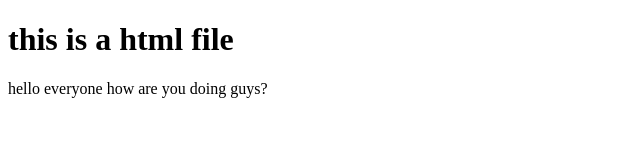
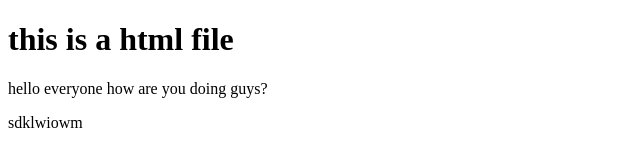
Before and after one commit to Ram-sanehi/prime-number, a plain HTML site: page index.html in a window 1280 px wide. Shown: the full height of the page, 0-640 px from the left. Drawn offline with Linux system fonts and the light colour scheme.

Commit message:
Fix #1 : resolve the error

```diff
--- a/index.html
+++ b/index.html
@@ -10,5 +10,6 @@
 
     </h1>
     <p>hello everyone how are you doing guys?</p>
+    <p>sdklwiowm</p>
 </body>
 </html>
```
